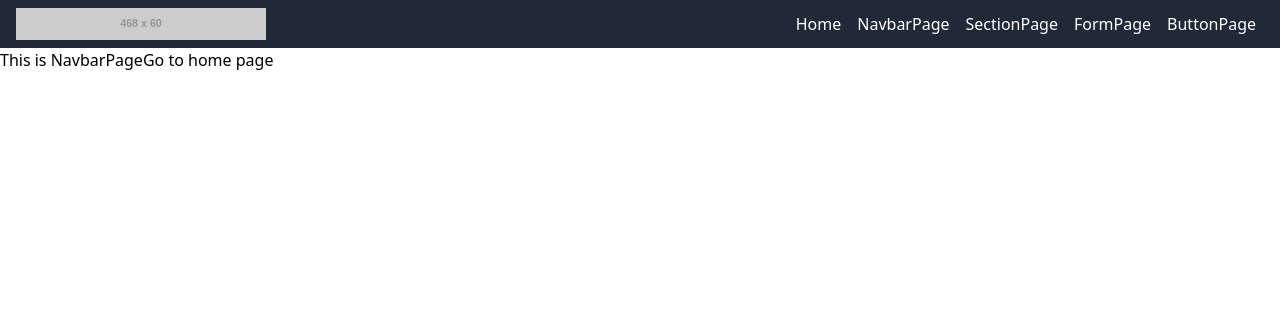
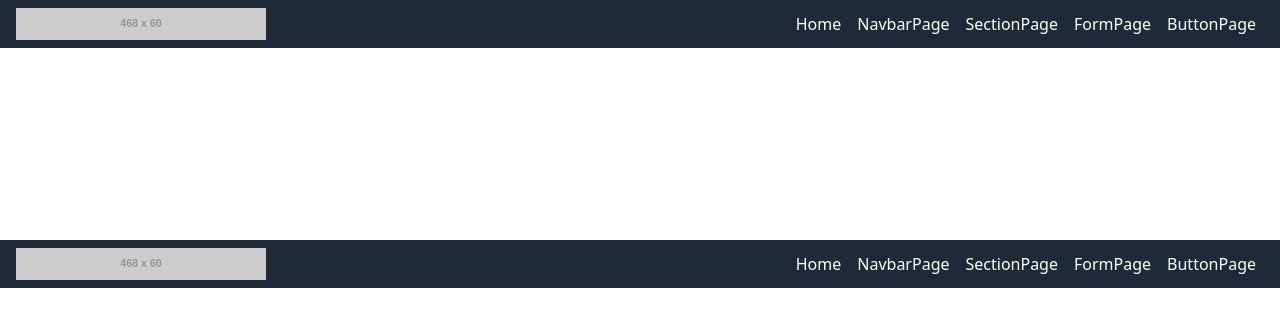
Before and after one commit to kapilannava/react-tailwind-component-library, a React (Create React App) app: page /NavbarPage in a window 1280 px wide. Shown: the top 326 px of the page. Built offline with nearby package versions, Linux system fonts and the light colour scheme.

Commit message:
Added components into Navbar Page and Section Page

```diff
--- a/src/NavbarPage.js
+++ b/src/NavbarPage.js
@@ -1,14 +1,11 @@
 import React from 'react';
-import { Link } from 'react-router-dom';
+import Header from './components/Header';
 
 const NavbarPage = ()=> {
 
     return (
-        <div>
-            This is NavbarPage
-            <Link to="/">
-            Go to home page
-            </Link>
+        <div className="py-48">
+            <Header />
         </div>
     )
 }
--- a/src/SectionPage.js
+++ b/src/SectionPage.js
@@ -1,9 +1,13 @@
 import React from 'react'
+import Section from './components/Section'
+import ReverseSection from './components/ReverseSection'
 
 const SectionPage = () => {
     return (
         <div>
             This is the SectionPage!
+            <Section />
+            <ReverseSection />
         </div>
     )
 }
```
